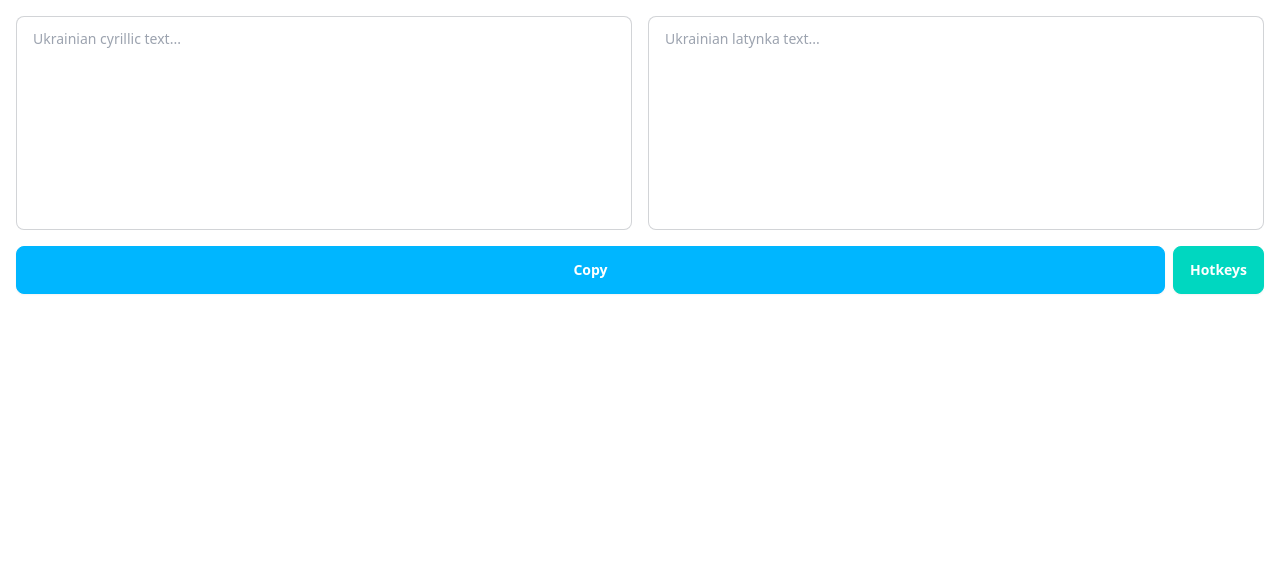
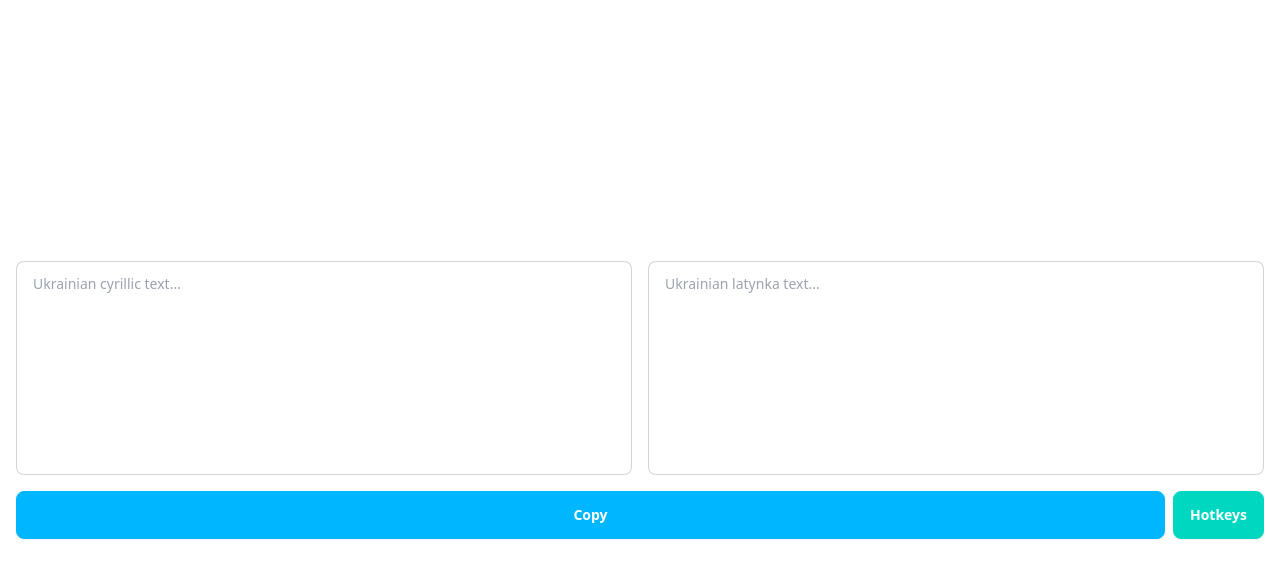
Before and after one commit to seesmof/Latynka-Ukrajiny, a plain HTML site: page web/index.html in a window 1280 px wide. Drawn offline with nearby package versions, Linux system fonts and the light colour scheme.

Commit message:
refactor: web center boxes vertically on larger screen ✝️💞 praise Jesus CHrist our HOly Lord GOD Almighty, thakn YOU so much Daddy Jesus Christ our HOly Lord GOD Almighty for YOUR AMazing Grace Halelujah

```diff
--- a/web/index.html
+++ b/web/index.html
@@ -16,8 +16,8 @@
     <script src="https://cdn.tailwindcss.com"></script>
   </head>
   <body>
-    <main class="p-4 gap-4 flex flex-col">
-      <section class="flex flex-col-reverse md:flex-row gap-4 flex-1">
+    <main class="p-4 gap-4 flex flex-col md:justify-center md:h-screen">
+      <section class="flex flex-col-reverse md:flex-row gap-4">
         <textarea
           name="input"
           id="input"
```
